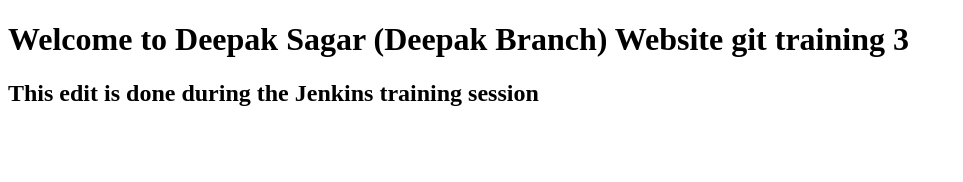
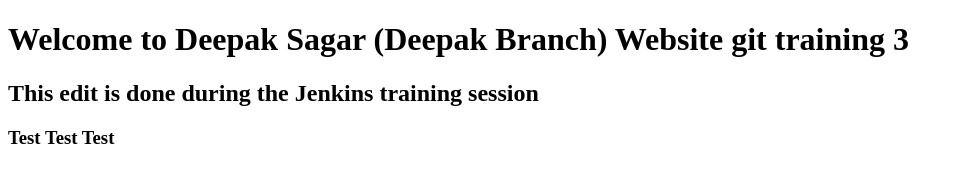
Before and after one commit to deepaks5690/devopstraining1, a plain HTML site: page index.html in a window 1280 px wide. Shown: the whole page, without its empty margins (0-963 px from the left). Drawn offline with Linux system fonts and the light colour scheme.

Commit message:
check ping2

```diff
--- a/index.html
+++ b/index.html
@@ -11,6 +11,7 @@
     <main>
         <h1>Welcome to Deepak Sagar (Deepak Branch) Website git training 3</h1>
         <h2>This edit is done during the Jenkins training session</h2>
+        <h3>Test Test Test</h3>
     </main>
   </body>
 </html>
```
